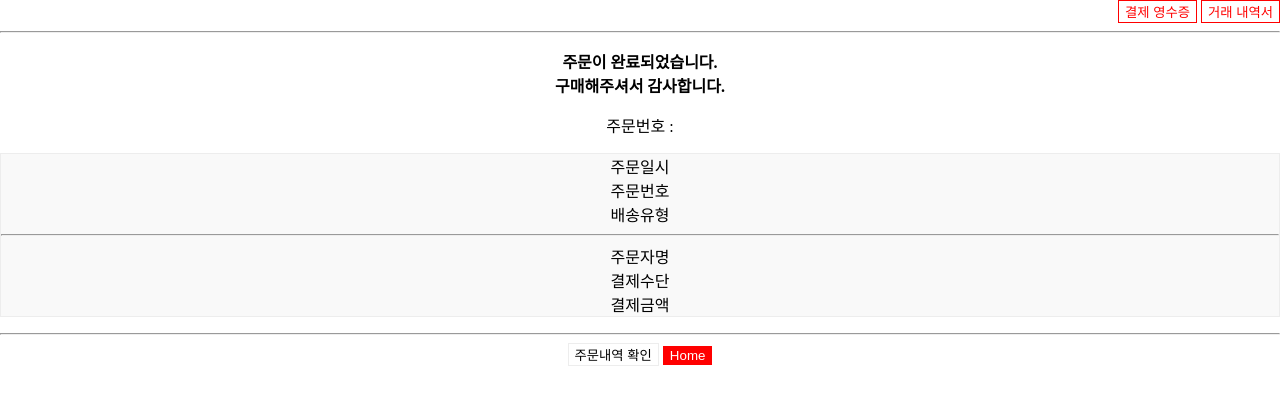
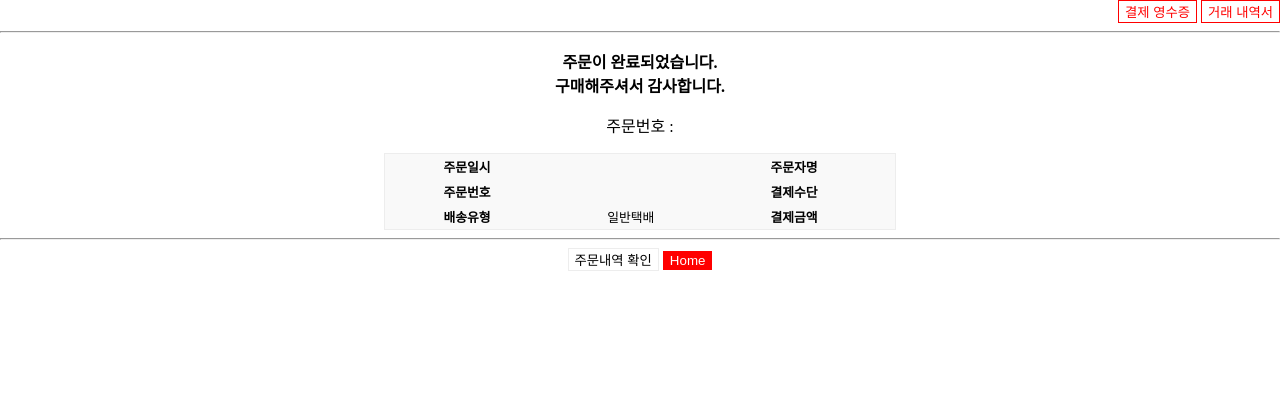
Before and after one commit to Claire-Nam/project_elice_shopping, a plain HTML site: page order_Page/주문완료/orderComplite.html in a window 1280 px wide. Drawn offline with Linux system fonts and the light colour scheme.

Commit message:
주문완료 페이지 1차 수정 및 이미지 추가

```diff
--- a/order_Page/주문목록/order_list.js
+++ b/order_Page/주문목록/order_list.js
@@ -1,5 +1,6 @@
+const cancelBtn = document.querySelector(".cancel-btn");
+
 function cancelCheck() {
-  const cancelBtn = document.querySelector(".cancel-btn");
   const check = confirm("정말 주문을 취소하시겠습니까?");
   console.log(check);
 
@@ -8,4 +9,4 @@ function cancelCheck() {
   }
 }
 
-cancelBtn.addEventListener("click", cancelCheck());
+cancelBtn.addEventListener("click", cancelCheck);
--- a/order_Page/주문완료/orderComplite.css
+++ b/order_Page/주문완료/orderComplite.css
@@ -13,9 +13,18 @@ body {
   text-align: center;
 }
 
-.detail_info {
+#orderInfo {
+  border: 1px solid #ededed;
   background-color: #f9f9f9;
-  border: 1px solid #ededed;
+  border-collapse: collapse;
+  width: 40%;
+  margin: auto;
+}
+
+th,
+td {
+  padding: 3px;
+  font-size: 0.8em;
 }
 
 .orderDetail {
--- a/order_Page/주문완료/orderComplite.html
+++ b/order_Page/주문완료/orderComplite.html
@@ -24,15 +24,26 @@
       </p>
       <p>주문번호 :</p>
       <div class="detail_box">
-        <dl class="detail_info">
-          <dt>주문일시</dt>
-          <dt>주문번호</dt>
-          <dt>배송유형</dt>
-          <hr />
-          <dt>주문자명</dt>
-          <dt>결제수단</dt>
-          <dt>결제금액</dt>
-        </dl>
+        <table id="orderInfo">
+          <tr>
+            <th>주문일시</th>
+            <td></td>
+            <th>주문자명</th>
+            <td></td>
+          </tr>
+          <tr>
+            <th>주문번호</th>
+            <td></td>
+            <th>결제수단</th>
+            <td></td>
+          </tr>
+          <tr>
+            <th>배송유형</th>
+            <td>일반택배</td>
+            <th>결제금액</th>
+            <td></td>
+          </tr>
+        </table>
       </div>
       <hr />
     </div>
```
Also changed, not shown: order_Page/주문목록/order_list.html (+3 -3 lines), order_Page/Image/order_complite.png (added).
